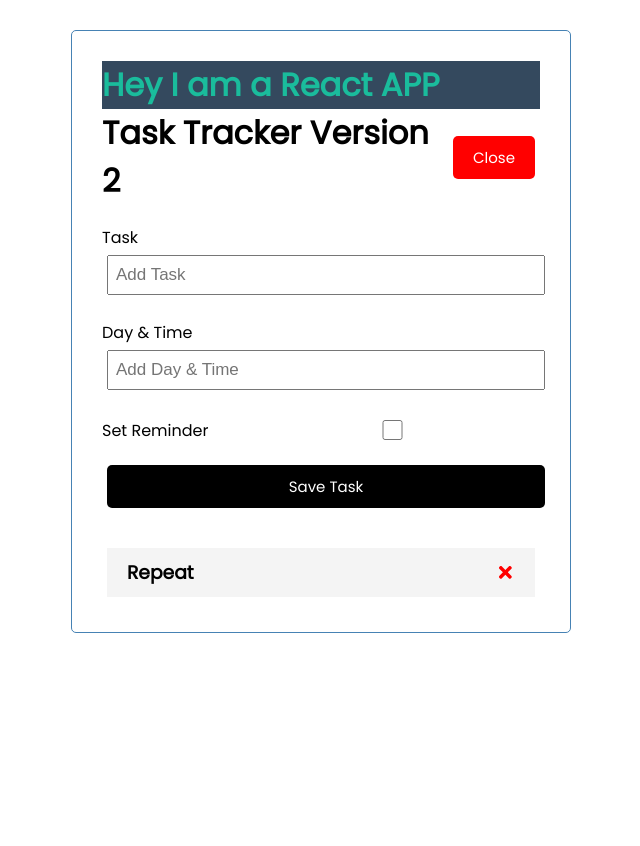
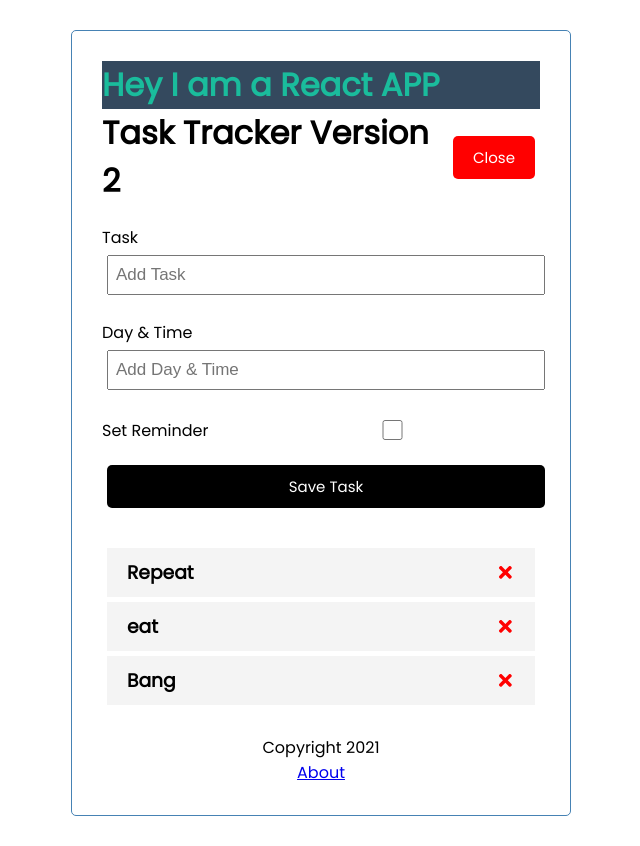
Before and after one commit to izenish/SwottingReactJS, a React (Create React App) app: page / in a window 1280 px wide. Shown: the whole page, without its empty margins (319-959 px from the left). Before the commit the page ends 800 px from the top, so only its background shows below. Built offline with nearby package versions, Linux system fonts and the light colour scheme; data requests are answered from the project's data file.

Commit message:
Reminder done

```diff
--- a/db.json
+++ b/db.json
@@ -5,6 +5,18 @@
       "day": "",
       "reminder": false,
       "id": 3
+    },
+    {
+      "text": "eat",
+      "day": "",
+      "reminder": "",
+      "id": 4
+    },
+    {
+      "text": "Bang",
+      "day": "",
+      "reminder": false,
+      "id": 5
     }
   ]
 }
--- a/package.json
+++ b/package.json
@@ -10,6 +10,7 @@
     "react": "^17.0.2",
     "react-dom": "^17.0.2",
     "react-icons": "^4.2.0",
+    "react-router-dom": "^5.2.0",
     "react-scripts": "4.0.3",
     "web-vitals": "^1.1.2"
   },
--- a/src/App.js
+++ b/src/App.js
@@ -3,8 +3,11 @@
 // https://flatuicolors.com/palette/defo for UI colors.
 import { useState, useEffect } from "react";
 import Header from "./components/Headers.jsx";
+import Footer from "./components/Footer.jsx";
 import Tasks from "./components/Tasks.jsx";
 import AddTasks from "./components/AddTasks.jsx";
+import About from "./components/About";
+import { BrowserRouter as Router, Route } from "react-router-dom";
 function App() {
   const [showAddTask, setShowAddTask] = useState(true);
   const [tasks, setTasks] = useState([]);
@@ -44,10 +47,9 @@
 
   // Deleter
   const remover = async (id) => {
-    const res = await fetch(`http://localhost:5000/tasks/${id}`, {
+    await fetch(`http://localhost:5000/tasks/${id}`, {
       method: "DELETE",
     });
-    res.status === 200;
     // console.log('Deleted',id)
     // setTasks(tasks.filter((task)=>task.id!==id))
   };
@@ -61,6 +63,7 @@
     );
   };
   return (
+    <Router>
       <div className="container">
         <h1 style={{ color: "#1abc9c", backgroundColor: "#34495e" }}>
           Hey I am a React APP
@@ -70,13 +73,29 @@
           onAdd={() => setShowAddTask(!showAddTask)}
           show={showAddTask}
         />
+
+        <Route
+          path="/"
+          exact
+          render={(props) => (
+            <>
               {showAddTask && <AddTasks onAdd={addTasks} />}
               {tasks.length > 0 ? (
-        <Tasks tasks={tasks} remove={remover} onToggle={toggleReminder} />
+                <Tasks
+                  tasks={tasks}
+                  remove={remover}
+                  onToggle={toggleReminder}
+                />
               ) : (
                 "No due tasks"
               )}
+            </>
+          )}
+        />
+        <Route path="/about" component={About} />
+        <Footer />
       </div>
+    </Router>
   );
 }
 
--- /dev/null
+++ b/src/components/Footer.jsx
@@ -0,0 +1,12 @@
+import { Link } from "react-router-dom";
+
+const Footer = () => {
+  return (
+    <footer>
+      <p>Copyright 2021</p>
+      <Link to="/about">About</Link>
+    </footer>
+  );
+};
+
+export default Footer;
```
Also changed, not shown: .eslintrc.json, 1 other file (tests, documents, lock files or other folders). Lines whose indentation alone changed are shown as unchanged.
